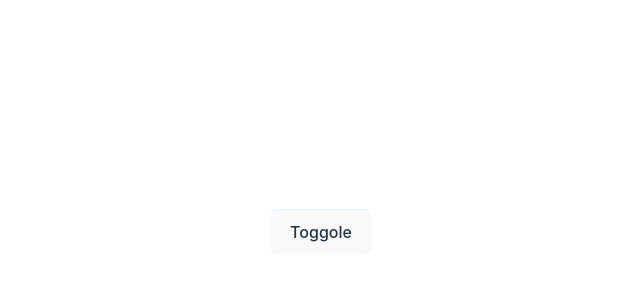
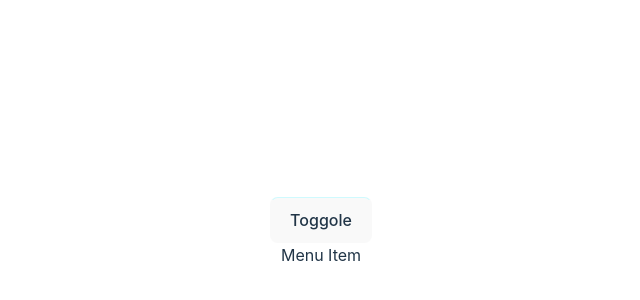
Before and after one commit to afzal75/react-hooks, a React (Vite) app: page / in a window 1280 px wide. Shown: the part 168-468 px from the top of the page, without its empty margins (319-959 px from the left). Built offline with nearby package versions, Linux system fonts and the light colour scheme.

Commit message:
component provider done

```diff
--- a/src/App.tsx
+++ b/src/App.tsx
@@ -1,10 +1,11 @@
 
 import { useContext } from 'react';
 import './App.css';
-import { ThemeContext } from './context/ThemeProvider';
+import { MenuItem, MenuList } from './components/Menu';
+import { TThemeContexts, ThemeContext } from './context/ThemeProvider';
 // import UseRefExample from './pages/UseRefExample';
 function App() {
-  const { dark, setDark } = useContext(ThemeContext)
+  const { dark, setDark } = useContext(ThemeContext) as TThemeContexts
   console.log(dark)
   return (
     <div className={`${dark ? "bg-black" : "bg-white"}`}>
@@ -13,10 +14,9 @@ function App() {
         onClick={() => setDark(!dark)}>
         Toggole
       </button>
-      {/* <UseStateExample counter={counter} setCounter={setCounter} /> */}
-      {/* <UseReducer></UseReducer> */}
-      {/* <UseEffect></UseEffect> */}
-      {/* <UseRefExample/> */}
+      <MenuList>
+        <MenuItem></MenuItem>
+      </MenuList>
     </div>
   )
 }
--- /dev/null
+++ b/src/components/Menu.tsx
@@ -0,0 +1,24 @@
+import { createContext, useContext } from "react"
+
+const MenuContext = createContext(null)
+
+
+export const MenuList = ({ children }) => {
+    return (
+        <MenuContext.Provider value={{ theme: "dark" }}>
+            <ul>
+                {children}
+            </ul>
+        </MenuContext.Provider>)
+}
+
+export const MenuItem = () => {
+    const { theme } = useContext(MenuContext)
+
+    console.log(theme)
+    return (
+        <div>
+            Menu Item
+        </div>
+    )
+}
--- a/src/context/ThemeProvider.tsx
+++ b/src/context/ThemeProvider.tsx
@@ -1,13 +1,13 @@
 import React, { Dispatch, ReactNode, createContext, useState } from "react";
 
 
-type TThemeContexts = {
+export type TThemeContexts = {
     dark: boolean;
     setDark: Dispatch<React.SetStateAction<boolean>>
 }
 
 export const ThemeContext =
-createContext<TThemeContexts | undefined>(undefined)
+    createContext<TThemeContexts | undefined>(undefined)
 
 
 
@@ -15,7 +15,7 @@ type TThemeProviderProps = {
     children: ReactNode;
 }
 
-const ThemeProvider =({ children }: TThemeProviderProps) => {
+const ThemeProvider = ({ children }: TThemeProviderProps) => {
 
     const [dark, setDark] = useState(false)
 
```
Also changed, not shown: src/main.tsx (+5 -5 lines).
